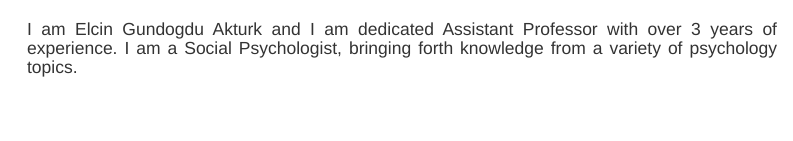
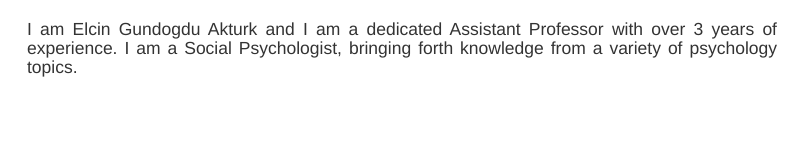
Before and after one commit to elcingundogduakturk/elcingundogduakturk.github.io, a plain HTML site: page index.html in a window 1280 px wide. Shown: the part 575-716 px from the top of the page, 43-836 px from the left. Drawn offline with nearby package versions, Linux system fonts and the light colour scheme.

Commit message:
small fix

```diff
--- a/index.html
+++ b/index.html
@@ -72,7 +72,7 @@ height="0" width="0" style="display:none;visibility:hidden"></iframe></noscript>
 
 		<div style="margin-top:3%; text-align:justify;">
 			<p>
-				<h4 style="font-size: 17.5px;"> I am Elcin Gundogdu Akturk and I am dedicated Assistant Professor with over 3 years of experience. I am a Social Psychologist, bringing forth knowledge from a variety of psychology topics.  <br/>
+				<h4 style="font-size: 17.5px;"> I am Elcin Gundogdu Akturk and I am a dedicated Assistant Professor with over 3 years of experience. I am a Social Psychologist, bringing forth knowledge from a variety of psychology topics.  <br/>
 
 				</h4>
 			</p>
```
